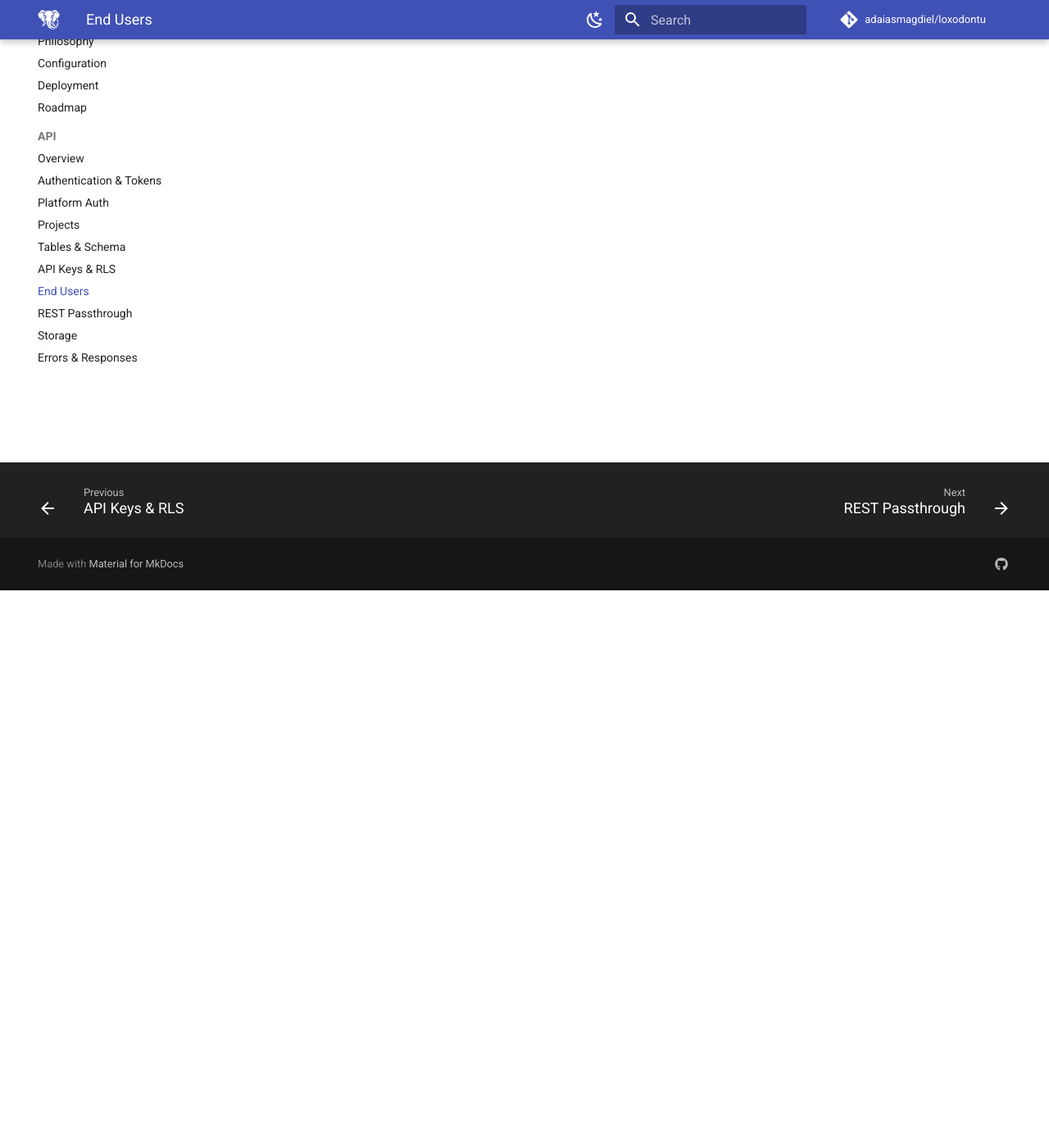
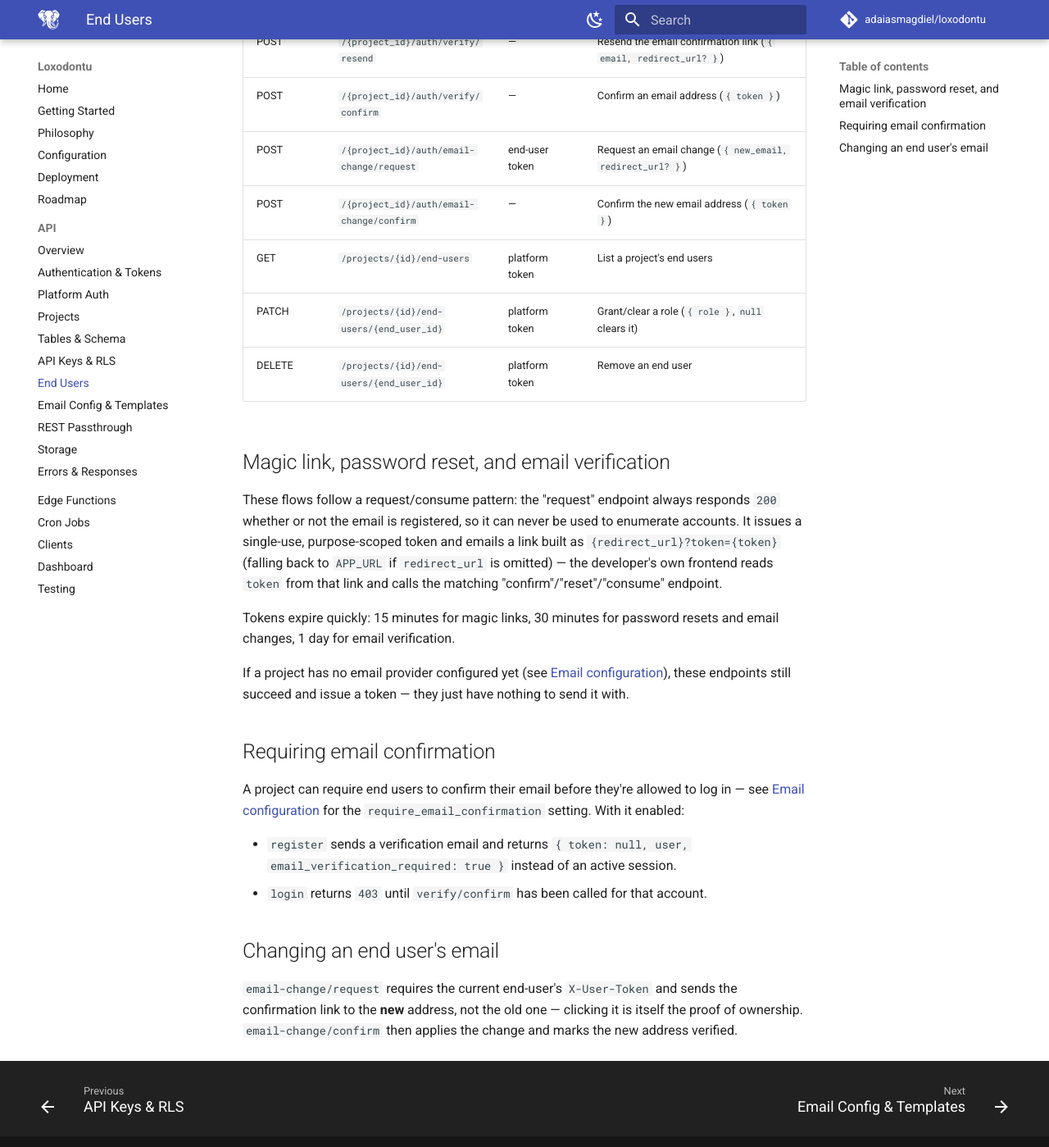
Before and after one commit to AdaiasMagdiel/loxodontu, an MkDocs documentation site: the page built from docs/api/end-users.md, in a window 1280 px wide and 1400 px high, scrolled down 680 px. Shown: the whole window at 82% size. Built offline with MkDocs 1.6.1 and Material for MkDocs 9.7.7, drawn with Linux system fonts in a browser that asks for light colours; comment, search, counter and statistics services are not loaded; some of the changed text lies outside the part shown.

Commit message:
docs(auth): document email config, templates, and new endpoints
Adds docs/api/email-auth.md, extends end-users.md with the magic
link / password reset / verification / email-change flows, documents
APP_KEY in configuration.md, and lists the new Auth dashboard page.

```diff
--- a/docs/api/end-users.md
+++ b/docs/api/end-users.md
@@ -7,6 +7,47 @@ A project's own app users, separate from platform accounts.
 | POST   | `/{project_id}/auth/register`                   | —                  | Register an end user (`{ email, password }`) |
 | POST   | `/{project_id}/auth/login`                      | —                  | Get an end-user token                  |
 | POST   | `/{project_id}/auth/logout`                     | end-user token     | Invalidate the current end-user token  |
+| POST   | `/{project_id}/auth/magic-link`                 | —                  | Request a magic-link sign-in email (`{ email, redirect_url? }`) |
+| POST   | `/{project_id}/auth/magic-link/consume`         | —                  | Exchange a magic-link token for a session (`{ token }`) |
+| POST   | `/{project_id}/auth/password/forgot`            | —                  | Request a password reset email (`{ email, redirect_url? }`) |
+| POST   | `/{project_id}/auth/password/reset`             | —                  | Set a new password (`{ token, password }`) |
+| POST   | `/{project_id}/auth/verify/resend`              | —                  | Resend the email confirmation link (`{ email, redirect_url? }`) |
+| POST   | `/{project_id}/auth/verify/confirm`             | —                  | Confirm an email address (`{ token }`) |
+| POST   | `/{project_id}/auth/email-change/request`       | end-user token     | Request an email change (`{ new_email, redirect_url? }`) |
+| POST   | `/{project_id}/auth/email-change/confirm`       | —                  | Confirm the new email address (`{ token }`) |
 | GET    | `/projects/{id}/end-users`                      | platform token     | List a project's end users             |
 | PATCH  | `/projects/{id}/end-users/{end_user_id}`        | platform token     | Grant/clear a role (`{ role }`, `null` clears it) |
 | DELETE | `/projects/{id}/end-users/{end_user_id}`        | platform token     | Remove an end user                     |
+
+## Magic link, password reset, and email verification
+
+These flows follow a request/consume pattern: the "request" endpoint always
+responds `200` whether or not the email is registered, so it can never be
+used to enumerate accounts. It issues a single-use, purpose-scoped token and
+emails a link built as `{redirect_url}?token={token}` (falling back to
+`APP_URL` if `redirect_url` is omitted) — the developer's own frontend reads
+`token` from that link and calls the matching "confirm"/"reset"/"consume"
+endpoint.
+
+Tokens expire quickly: 15 minutes for magic links, 30 minutes for password
+resets and email changes, 1 day for email verification.
+
+If a project has no email provider configured yet (see
+[Email configuration](./email-auth.md)), these endpoints still succeed and
+issue a token — they just have nothing to send it with.
+
+## Requiring email confirmation
+
+A project can require end users to confirm their email before they're
+allowed to log in — see [Email configuration](./email-auth.md) for the
+`require_email_confirmation` setting. With it enabled:
+
+- `register` sends a verification email and returns `{ token: null, user, email_verification_required: true }` instead of an active session.
+- `login` returns `403` until `verify/confirm` has been called for that account.
+
+## Changing an end user's email
+
+`email-change/request` requires the current end-user's `X-User-Token` and
+sends the confirmation link to the **new** address, not the old one —
+clicking it is itself the proof of ownership. `email-change/confirm` then
+applies the change and marks the new address verified.
--- a/mkdocs.yml
+++ b/mkdocs.yml
@@ -66,6 +66,7 @@ nav:
       - Tables & Schema: api/tables.md
       - API Keys & RLS: api/keys-and-rls.md
       - End Users: api/end-users.md
+      - Email Config & Templates: api/email-auth.md
       - REST Passthrough: api/rest-passthrough.md
       - Storage: api/storage.md
       - Errors & Responses: api/errors.md
```
Also changed, not shown: docs/api/email-auth.md (added, +74 -0 lines), docs/configuration.md (+2 -1 lines), docs/dashboard.md (+1 -0 lines), docs/roadmap.md (+1 -0 lines).
